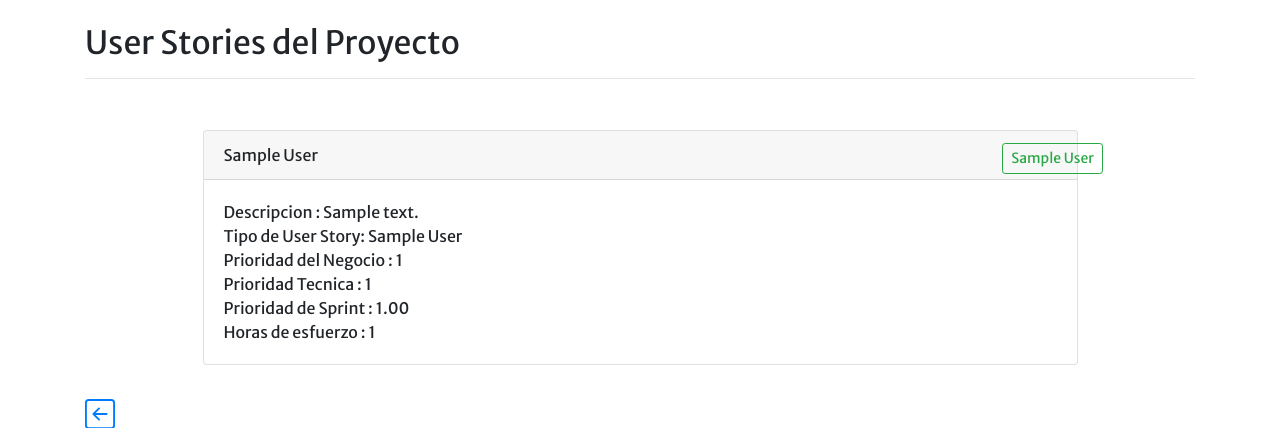
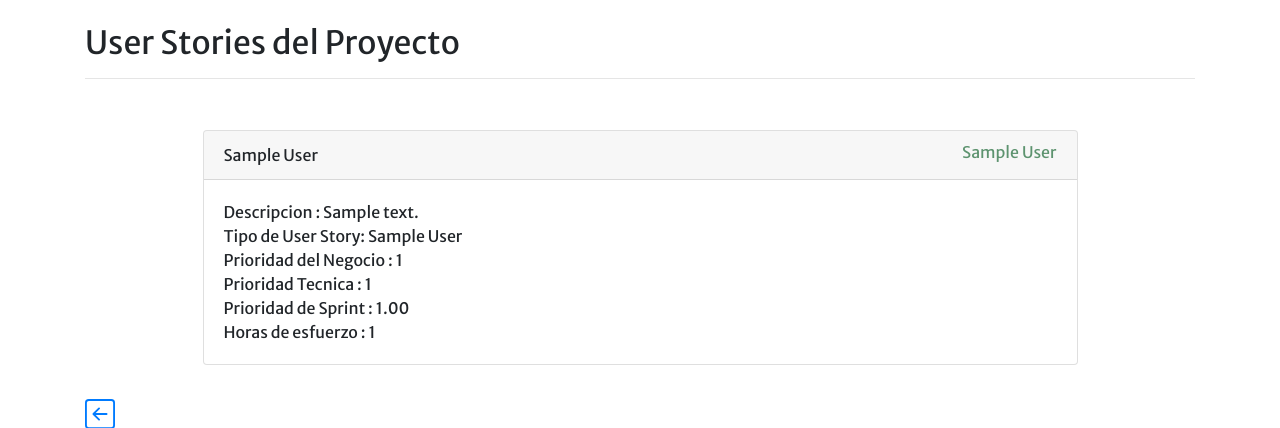
Before and after one commit to ararolon/GestorDeProyectosAgiles_repo, a Django app: page /userstories/productBacklog/1 in a window 1280 px wide. Shown: the part 56-484 px from the top of the page. Run offline with Django 4.2, Linux system fonts and the light colour scheme; tables that the repository leaves empty hold one stand-in row (values such as "Sample post"); parts of the project's set-up code (start-up, migrations or seed data) failed here and were passed over; some libraries are stand-ins or nearby versions.

Commit message:
Mejoras botones

```diff
--- a/UserStories/templates/UserStories/ver_product_backlog.html
+++ b/UserStories/templates/UserStories/ver_product_backlog.html
@@ -59,9 +59,10 @@
                     <div class="card-header bg-color-primary">
                         <div class="row">
                             <div class="col-auto mr-auto">
-                                 {{us.nombre}}
-                                 <button type="button" class="btn btn-outline-success btn-sm " style="position: absolute;right: -770px;">{{us.estado}}</button>
-
+                                {{us.nombre}}
+                            </div>
+                            <div class="col-auto mr-0">
+                                <h6 class="card-text " style="color: rgb(93, 147, 111)">{{us.estado}}</h6>
                             </div>
                         </div>
                     </div>
```
